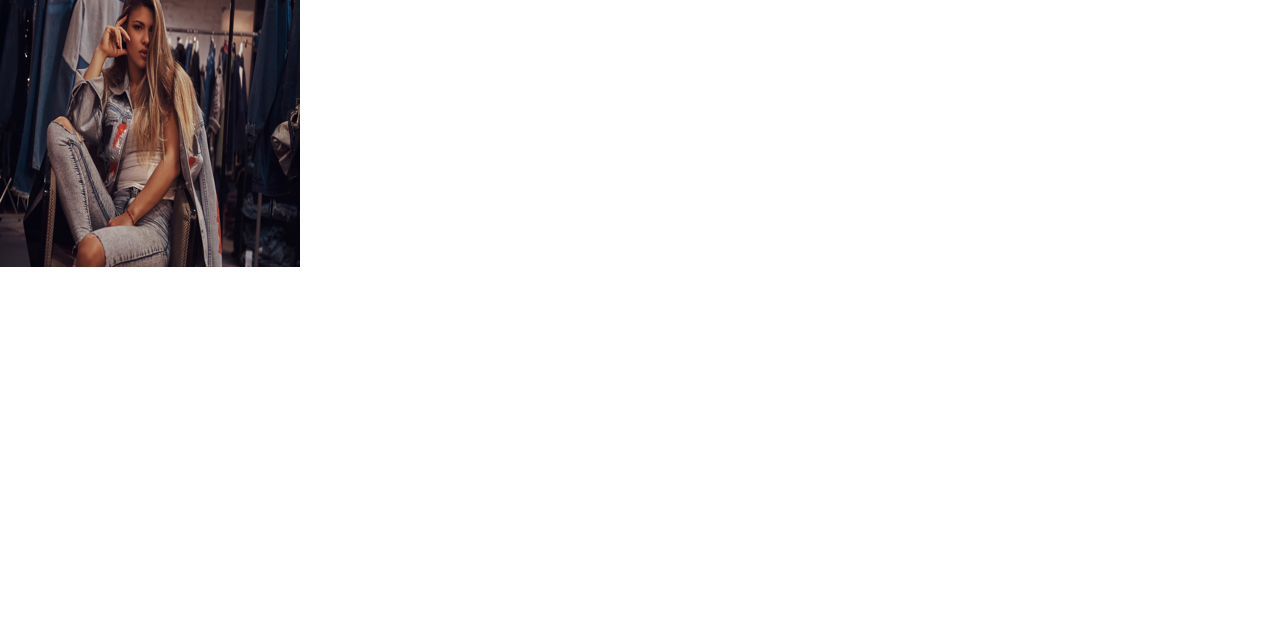
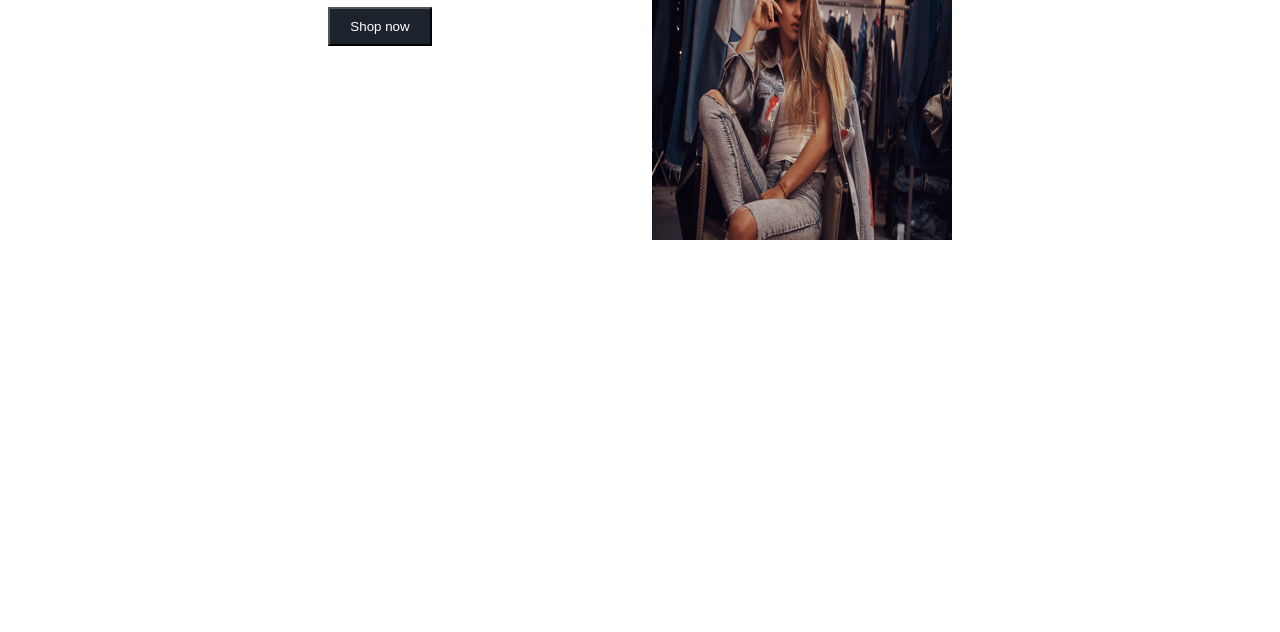
Before and after one commit to 20058340/Dessertation-project, a plain HTML site: page index.html in a window 1280 px wide. Shown: the part 168-800 px from the top of the page. Drawn offline with Linux system fonts and the light colour scheme.

Commit message:
styles for header and button

```diff
--- a/index.html
+++ b/index.html
@@ -66,7 +66,7 @@
             <div>
                 <h1>Grow up Your Style</h1>
                 <p>with our awesome collections</p>
-                <button>Shop now</button>
+                <button class="header_button">Shop now</button>
             </div>
 
             <div>
--- a/style.css
+++ b/style.css
@@ -65,7 +65,24 @@ body{
     color: white;
 }
 
+/* Header */
 
+.Header{
+    display: flex;
+    justify-content: center;
+    gap: 50px;
+    padding: 50px;
+}
+
+.header_button{
+    padding-left: 20px;
+    padding-right: 20px;
+    padding-top: 10px;
+    padding-bottom: 10px;
+    margin-top: 10px;
+    background-color: #1d232c;
+    color: white;
+}
 /* Media Query */
 
 @media screen and (max-width: 600px){
```
